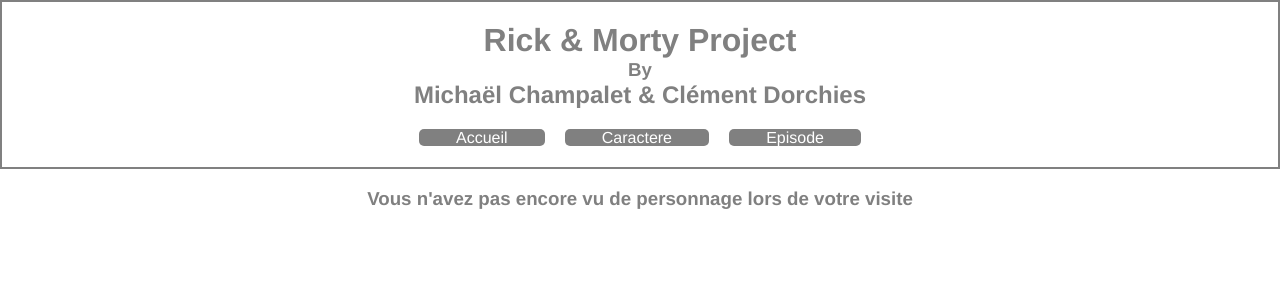
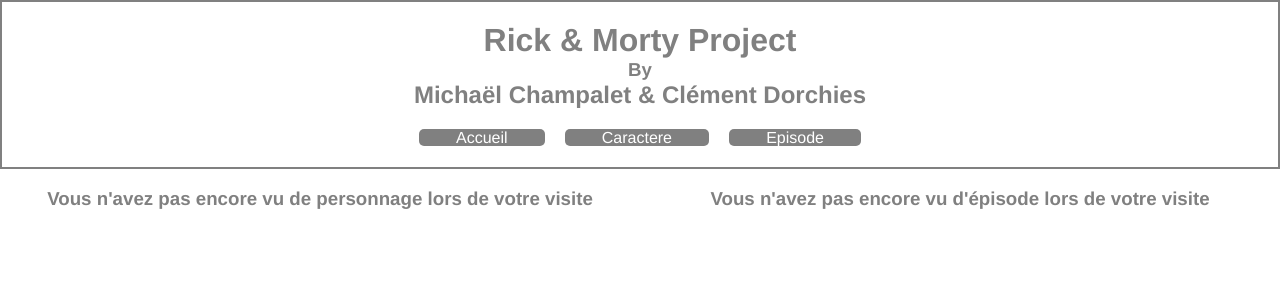
Before and after one commit to clemdorchies/Projet_Vue, a Vue app: page / in a window 1280 px wide. Shown: the top 300 px of the page. Built offline with nearby package versions, Linux system fonts and the light colour scheme.

Commit message:
MAJ accueil

```diff
--- a/src/components/Accueil.vue
+++ b/src/components/Accueil.vue
@@ -9,11 +9,18 @@
     data: () => {
         return {
             personnages: [],
+            episodes: [],
+            listEpisodes: [],
         }
     },
     mounted() {
         this.personnages = this.$store.getters.getPersonnages;
-        console.log(this.personnages);
+        this.episodes = this.$store.getters.getEpisodes;
+        for (let i = 0; i < this.episodes.length; i++) {
+            if (this.episodes[i].checked == true) {
+                this.listEpisodes.push(this.episodes[i])
+            }
+        }
     }
 });
 </script>
@@ -21,8 +28,9 @@
 <template>
     <Navbar />
 
+    <div class="a_col1">
         <div v-if="personnages.length !== 0">
-        <h3>Personnage vue lors de votre visite</h3>
+            <h3>Personnages vu lors de votre visite</h3>
             <div v-for="perso in personnages">
                 <img :src="perso.image" v-on:click="$router.push({
                     name: 'InfoPersonnage',
@@ -34,7 +42,29 @@
         <div v-else>
             <h3>Vous n'avez pas encore vu de personnage lors de votre visite</h3>
         </div>
+    </div>
+
+    <div class="a_col2">
+        <div v-if="listEpisodes.length !== 0">
+            <h3>Episodes vu lors de votre visite</h3>
+            <div v-for="episode in listEpisodes">
+                <h1 v-if="episode.checked == true" class="titleEpisode">{{ episode.episode }}</h1>
+            </div>
+        </div>
+        <div v-else>
+            <h3>Vous n'avez pas encore vu d'épisode lors de votre visite</h3>
+        </div>
+    </div>
 </template>
 
 <style>
+.a_col1 {
+    width: 50%;
+    float: left;
+}
+
+.a_col2 {
+    width: 50%;
+    float: left;
+}
 </style>
--- a/src/components/Caractere.vue
+++ b/src/components/Caractere.vue
@@ -72,6 +72,7 @@
             <div v-for="perso in personnages">
                 <div class="cardPersonnage">
                     <div class="img">
+                        <!-- Image qui renvoie vers la page personnalisé du personnage -->
                         <img style="width: 100%;" :src="perso.image" v-on:click="$router.push({
                             name: 'InfoPersonnage',
                             params: { PersonnageId: perso.id }
--- a/src/components/Episode.vue
+++ b/src/components/Episode.vue
@@ -24,7 +24,9 @@
             // Cas de succès
             .then((data) => {
                 this.episodes = data.data.results;
-                console.log(this.episodes);
+                for (let i = 0; i < this.episodes.length; i++) {
+                this.episodes[i].checked = false;
+                }
                 this.$store.commit('addEpisodes', this.episodes);
             })
             // Cas d'erreur
--- a/src/components/InfoEpisode.vue
+++ b/src/components/InfoEpisode.vue
@@ -21,8 +21,11 @@
         }
     },
     mounted() {
+        this.$store.commit('addTest', parseInt(this.$route.params.id) - 1);
+
         // Récupération des informations de l'épisode dans le store
         this.storeEpisode = this.$store.getters.getEpisodes[parseInt(this.$route.params.id) - 1]
+
         console.log(this.storeEpisode);
 
         // TODO : Ajouter un condition si ce n'est pas présent dans le store
@@ -59,7 +62,7 @@
         <!-- Affichage des personnages de l'épisode -->
         <h2>Liste des personnages</h2>
         <div v-for="personnage in infoEpisodePersonnages">
-            <div class="cardEpisode">
+            <div class="cardInfoEpisode">
                 <div class="img">
                     <h4>{{ personnage.name }}</h4>
                     <!-- TODO : Gestion de l'affichage des images web responsive -->
@@ -76,7 +79,7 @@
 </template>
 
 <style>
-.cardEpisode {
+.cardInfoEpisode {
     float: left;
     width: 25%;
     height: 25em;
--- a/src/components/store.js
+++ b/src/components/store.js
@@ -29,6 +29,10 @@
     addEpisodes(state, payload) {
       state.episodes = payload;
     },
+    // Ajout d'un épisode dans le store
+    addTest(state, i) {
+      state.episodes[i].checked = true;
+    },
     // Ajout d'un personnages dans l'historique des visites
     addPersonnages(state, payload){
       // Verification de l'existance du personnage dans l'historique des visite du personnages
```
Lines whose indentation alone changed are shown as unchanged.
